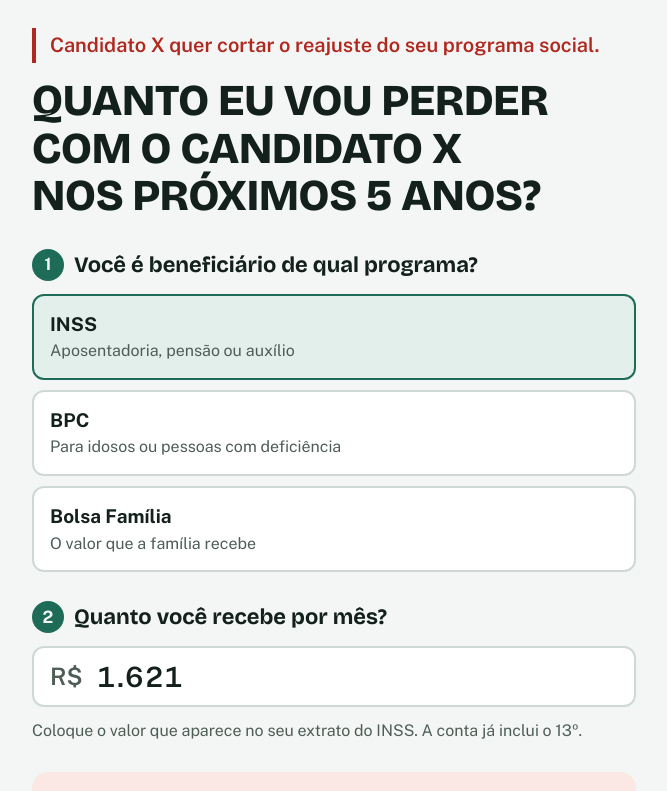
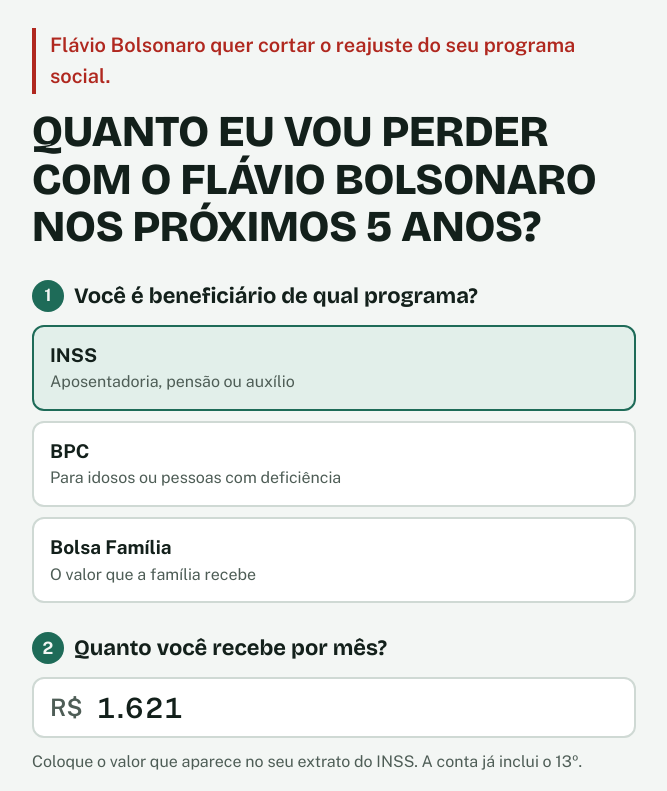
Before and after one commit to quantovouperdercomflavio/ferramenta, a plain HTML site: page index.html in a window 1280 px wide. Shown: the top 791 px of the page, without its empty margins (306-973 px from the left). Drawn offline with nearby package versions, Linux system fonts and the light colour scheme.

Commit message:
Update index.html

```diff
--- a/index.html
+++ b/index.html
@@ -76,8 +76,8 @@
 <body>
 <div class="wrap">
   <div class="top">
-    <p class="alert">Candidato X quer cortar o reajuste do seu programa social.</p>
-    <h1>Quanto eu vou perder com o Candidato X nos próximos 5 anos?</h1>
+    <p class="alert">Flávio Bolsonaro quer cortar o reajuste do seu programa social.</p>
+    <h1>Quanto eu vou perder com o Flávio Bolsonaro nos próximos 5 anos?</h1>
   </div>
 
   <form id="form" autocomplete="off" style="display:flex;flex-direction:column;gap:28px">
@@ -121,7 +121,7 @@
       <tbody id="ipcaRows"></tbody>
     </table>
     <p>Fonte: Banco Central, Relatório de Política Monetária de setembro de 2026. A previsão do Banco Central vai só até o começo de 2029, então repetimos o mesmo número (3,1%) para 2030 e 2031.</p>
-    <p>Para o INSS, a conta inclui o 13º. São valores aproximados, sem descontos. "Candidato X" é um nome fictício, usado só como exemplo.</p>
+    <p>Para o INSS, a conta inclui o 13º. São valores aproximados, sem descontos. </p>
   </details>
 </div>
 
```
